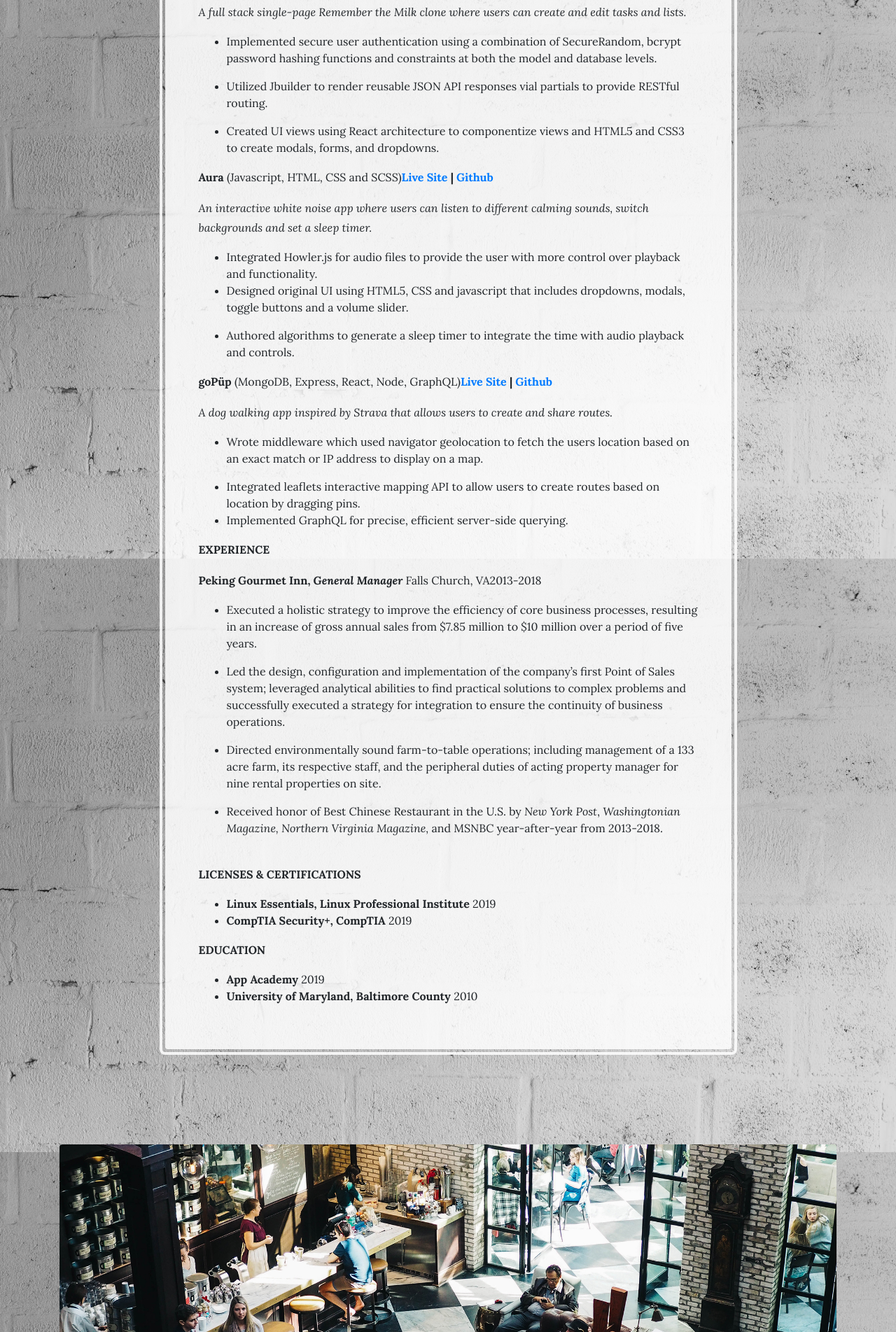
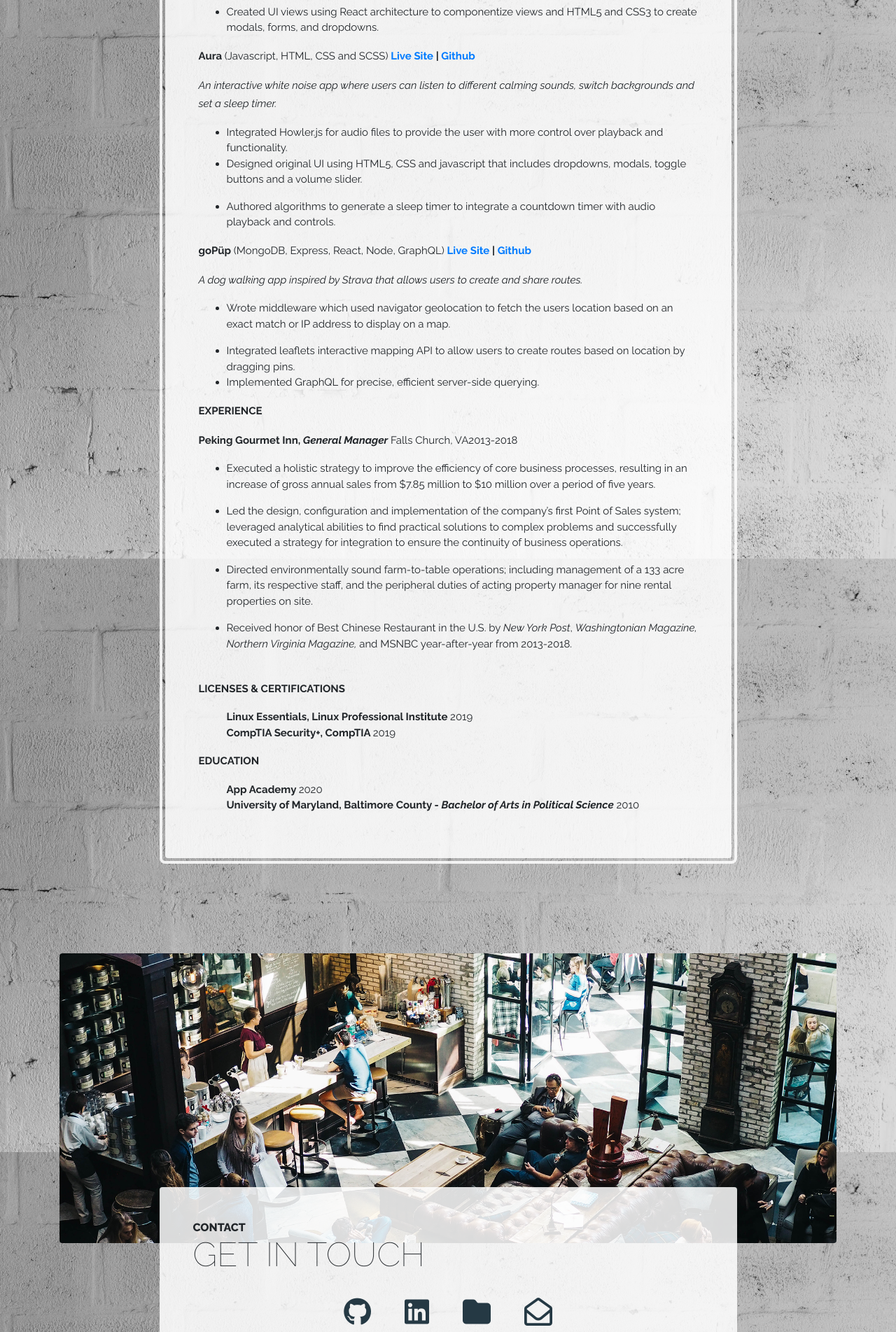
Before and after one commit to lee025/Portfolio, a website: page resume.html in a window 1280 px wide. Shown: the part 897-2800 px from the top of the page at 70% size. Drawn offline with nearby package versions, Linux system fonts and the light colour scheme.

Commit message:
Resume edits and Contact Section added

```diff
--- a/resume.html
+++ b/resume.html
@@ -25,6 +25,13 @@
     <link rel="icon" type="image/png" sizes="32x32" href="favicon_io/favicon-32x32.png">
     <link rel="icon" type="image/png" sizes="16x16" href="favicon_io/favicon-16x16.png">
     <link rel="manifest" href="/site.webmanifest">
+
+    <!-- Skills DevIcons -->
+    <link rel="stylesheet"
+      href="https://cdn.rawgit.com/konpa/devicon/df6431e323547add1b4cf45992913f15286456d3/devicon.min.css">
+
+    <!-- fontawesome -->
+    <script src="https://kit.fontawesome.com/7363cc9ae5.js" crossorigin="anonymous"></script>
 
   </head>
 
@@ -63,29 +70,29 @@
       </div>
     </nav>
 
-    <section class="cta">
+    <section class="cta2">
       <div class="container">
         <!-- <h2 class="section-heading mb-5">
           <span class="section-heading-lower text-center">Resume</span>
         </h2> -->
         <div class="row">
           <div class="col-xl-9 mx-auto">
-            <div class="cta-inner rounded">
+            <div class="cta-inner rounded font">
 
-              <h2 class="section-heading mb-5">
+              <h2 class="section-heading">
                 <p class="section-heading-lower text-center">Deborah Lee</p>
               </h2>
-              <p class="section-heading-lower text-center">Lee025@gmail.com &nbsp;|&nbsp; 240-447-2404 &nbsp;|&nbsp; <a href="https://www.linkedin.com/in/deborah-lee-5a7a4828/">Linkedin</a>
+              <!-- <p class="section-heading-lower text-center">Lee025@gmail.com &nbsp;|&nbsp; <a href="https://www.linkedin.com/in/deborah-lee-5a7a4828/">Linkedin</a>
                 &nbsp;|&nbsp; <a href="https://github.com/lee025?tab=overview&from=2020-01-01&to=2020-01-31">Github</a> &nbsp;|
-                <a href="https://frosty-noether-31425b.netlify.com/">Portfolio</a></p>
+                <a href="https://frosty-noether-31425b.netlify.com/">Portfolio</a></p> -->
               <p><strong>SKILLS </strong></p>
               <p>React, Redux, Ruby, Rails, Javascript, jQuery, SQL, Git, HTML5, CSS3, Docker, MongoDB, PostgreSQL, Apollo, GraphQL,
                 Express, Node, Heroku</p>
               <p><strong>PROJECTS</strong></p>
-              <p><strong>All the Things! </strong>(Rails, React, Redux HTML5, PostgreSQL and CSS3)<a
+              <p><strong>All the Things! </strong>(Rails, React, Redux HTML5, PostgreSQL and CSS3) <a
                   href="https://all-the-things-00.herokuapp.com/#/"><strong>Live Site</strong></a><strong> |</strong><a
                   href="https://github.com/lee025/All-the-Things"><strong>Github</strong></a></p>
-              <p><em>A full stack single-page Remember the Milk clone where users can create and edit tasks and lists.</em></p>
+              <p><em>A full stack single-page app inspired by Remember the Milk where users can create and edit tasks and lists.</em></p>
               <ul>
                 <li>Implemented secure user authentication using a combination of SecureRandom, bcrypt password hashing functions and constraints at both the model and database levels.</li>
               </ul>
@@ -95,7 +102,7 @@
               <ul>
                 <li>Created UI views using React architecture to componentize views and HTML5 and CSS3 to create modals, forms, and dropdowns.</li>
               </ul>
-              <p><strong>Aura </strong>(Javascript, HTML, CSS and SCSS)<a href="https://aura-js.herokuapp.com/"><strong>Live
+              <p><strong>Aura </strong>(Javascript, HTML, CSS and SCSS)<a href="https://aura-js.herokuapp.com/"> <strong>Live
                     Site</strong></a><strong> | </strong><a href="https://github.com/lee025/Aura"><strong>Github</strong></a></p>
               <p><em>An interactive white noise app where users can listen to different calming sounds, switch backgrounds and set a
                   sleep timer.</em></p>
@@ -104,9 +111,9 @@
                 <li>Designed original UI using HTML5, CSS and javascript that includes dropdowns, modals, toggle buttons and a volume slider.</li>
               </ul>
               <ul>
-                <li>Authored algorithms to generate a sleep timer to integrate the time with audio playback and controls.</li>
+                <li>Authored algorithms to generate a sleep timer to integrate a countdown timer with audio playback and controls.</li>
               </ul>
-              <p><strong>goP&uuml;p </strong>(MongoDB, Express, React, Node, GraphQL)<a
+              <p><strong>goP&uuml;p </strong>(MongoDB, Express, React, Node, GraphQL) <a
                   href="https://gopup.herokuapp.com/#/login"><strong>Live Site</strong></a><strong> | </strong><a
                   href="https://github.com/corina-s/goPup"><strong>Github</strong></a></p>
               <p><em>A dog walking app inspired by Strava that allows users to create and share routes.</em></p>
@@ -138,20 +145,17 @@
 
               <br />
               <p><strong>LICENSES &amp; CERTIFICATIONS</strong></p>
-              <ul>
+              <ul class="remove-bullets">
                 <li><strong>Linux Essentials, Linux Professional Institute </strong>2019</li>
                 <li><strong>CompTIA Security+, CompTIA </strong>2019</li>
               </ul>
               <p><strong>EDUCATION</strong></p>
-              <ul>
-                <li><strong>App Academy </strong>2019</li>
-                <li><strong>University of Maryland, Baltimore County </strong>2010</li>
+              <ul class="remove-bullets">
+                <li><strong>App Academy </strong> 2020</li>
+                <li><strong> University of Maryland, Baltimore County - <em>Bachelor of Arts in Political Science</em></strong> 2010</li>
               </ul>
 
 <!-- &nbsp; -->
-
-
-
 
               <!-- <h2 class="section-heading mb-5">
                 <span class="section-heading-upper">Come On In</span>
@@ -201,6 +205,8 @@
                 <br>
                 (317) 585-8468
               </p> -->
+
+
             </div>
           </div>
         </div>
@@ -215,13 +221,23 @@
             <div class="col-xl-9 col-lg-10 mx-auto">
               <div class="bg-faded rounded p-5">
                 <h2 class="section-heading mb-4">
-                  <span class="section-heading-upper">Strong Coffee, Strong Roots</span>
-                  <span class="section-heading-lower">About Our Cafe</span>
+                  <span class="section-heading-upper">Contact</span>
+                  <span class="section-heading-lower">Get In Touch</span>
                 </h2>
-                <p>Founded in 1987 by the Hernandez brothers, our establishment has been serving up rich coffee sourced from artisan farmers in various regions of South and Central America. We are dedicated to travelling the world, finding the best coffee, and bringing back to you here in our cafe.</p>
+                <div>
+                  <ul class="contact-icons">
+                    <li><a href="https://github.com/lee025?tab=overview&from=2020-01-01&to=2020-01-31"><i class="fab fa-github"></i></a></li>
+                    <li><a href="https://www.linkedin.com/in/deborah-lee-5a7a4828/"><i class="fab fa-linkedin"></i></a></li>
+                    <!--<li><i class="far fa-folder"></i></li> -->
+                    <li><a href="https://frosty-noether-31425b.netlify.com/"><i class="fas fa-folder"></i></a></li>
+                    <!-- <li><i class="fas fa-envelope-open"></i></li> -->
+                    <li><a href="mailto: lee025@gmail.com"><i class="far fa-envelope-open"></i></a></li>
+                  </ul>
+                </div>
+                <!-- <p>Founded in 1987 by the Hernandez brothers, our establishment has been serving up rich coffee sourced from artisan farmers in various regions of South and Central America. We are dedicated to travelling the world, finding the best coffee, and bringing back to you here in our cafe.</p>
                 <p class="mb-0">We guarantee that you will fall in
                   <em>lust</em>
-                  with our decadent blends the moment you walk inside until you finish your last sip. Join us for your daily routine, an outing with friends, or simply just to enjoy some alone time.</p>
+                  with our decadent blends the moment you walk inside until you finish your last sip. Join us for your daily routine, an outing with friends, or simply just to enjoy some alone time.</p> -->
               </div>
             </div>
           </div>
@@ -231,7 +247,7 @@
 
     <footer class="footer text-faded text-center py-5">
       <div class="container">
-        <p class="m-0 small">Copyright &copy; Your Website 2018</p>
+        <p class="m-0 small">Copyright &copy; Deborah Lee 2020</p>
       </div>
     </footer>
 
--- a/scss/_cta.scss
+++ b/scss/_cta.scss
@@ -20,3 +20,25 @@
     }
   }
 }
+
+.cta2 {
+  padding-bottom: 3rem;
+  // background-color: fade-out($primary, 0.1);
+  .cta-inner {
+    position: relative;
+    padding: 3rem;
+    margin: 0.5rem;
+    background-color: fade-out($white, 0.15);
+    margin-top: 5rem;
+    &:before {
+      border-radius: 0.5rem;
+      content: '';
+      position: absolute;
+      top: -0.5rem;
+      bottom: -0.5rem;
+      left: -0.5rem;
+      right: -0.5rem;
+      border: 0.25rem solid fade-out($white, 0.15);
+    }
+  }
+}
--- a/scss/_store.scss
+++ b/scss/_store.scss
@@ -16,6 +16,39 @@
   }
 }
 
+.font{
+  font-family: Raleway;
+  p {
+    font-size: 15px;
+  }
+  li {
+    font-size: 15px;
+  }
+}
+
+.remove-bullets {
+  list-style-type: none;
+}
+
+.contact-icons {
+  display:flex;
+  flex-wrap:wrap;
+  list-style: none;
+  align-items: center;
+  justify-content: center;
+  padding: 0px;
+}
+
+.contact-icons a{
+  padding: 1.5rem;
+  font-size: 40px;
+  text-decoration: none;
+  color: $secondary;
+  &:hover{
+    color: darken(#253944, 10%)
+  }
+}
+
 .address {
   strong {
     font-size: 1.2rem;
```
Also changed, not shown: about.html (+1 -1 lines), index.html (+1 -1 lines), projects.html (+1 -1 lines), css/business-casual.css, css/business-casual.min.css.
